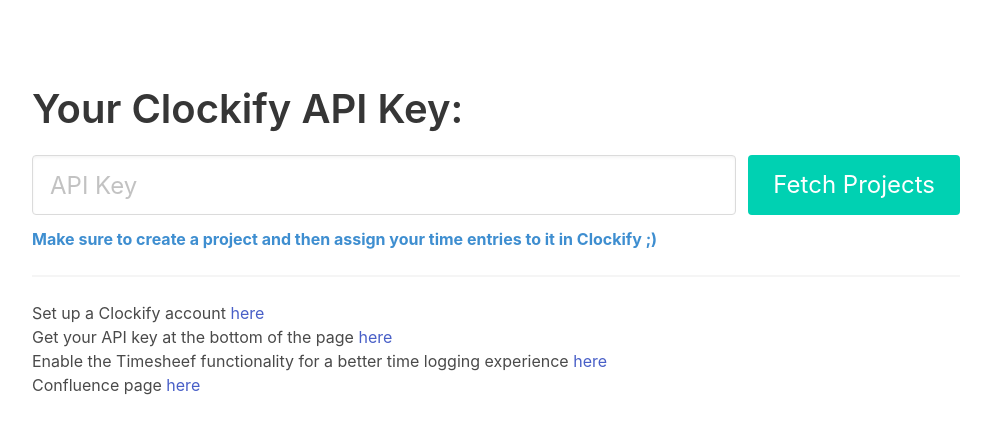
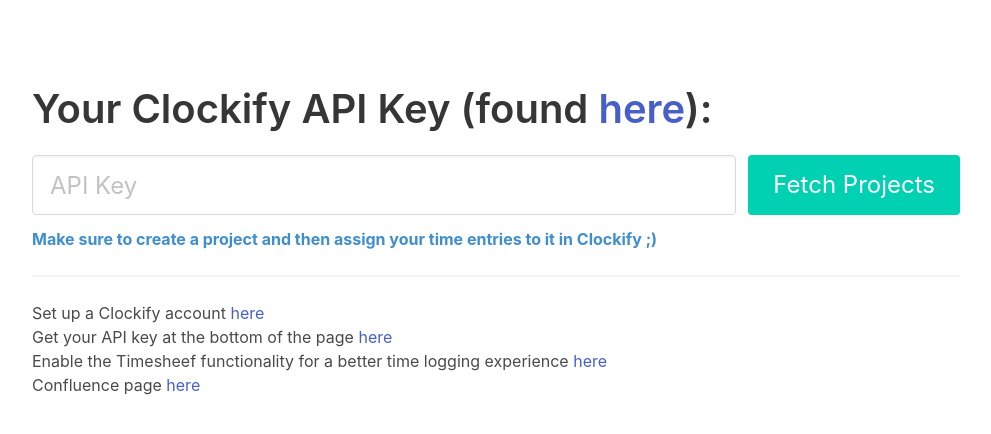
Before and after one commit to bandreit/clockify-hourly-tracker, a Next.js app in the folder clockify-report-generator/: page / in a window 1280 px wide. Shown: the top 434 px of the page, without its empty margins (144-1135 px from the left). Built offline with nearby package versions, Linux system fonts and the light colour scheme.

Commit message:
added way to find api key in title

```diff
--- a/clockify-report-generator/pages/index.tsx
+++ b/clockify-report-generator/pages/index.tsx
@@ -75,7 +75,12 @@
       </Head>
 
       <div className="container is-max-desktop p-4">
-        <p className="title is-2">Your Clockify API Key:</p>
+        <p className="title is-2">Your Clockify API Key (found <a
+          rel="noreferrer"
+          href="https://clockify.me/user/settings"
+          target="_blank">
+          here
+        </a >):</p>
         <div className="block">
           <div className="field is-grouped">
             <div className="control is-expanded">
```
